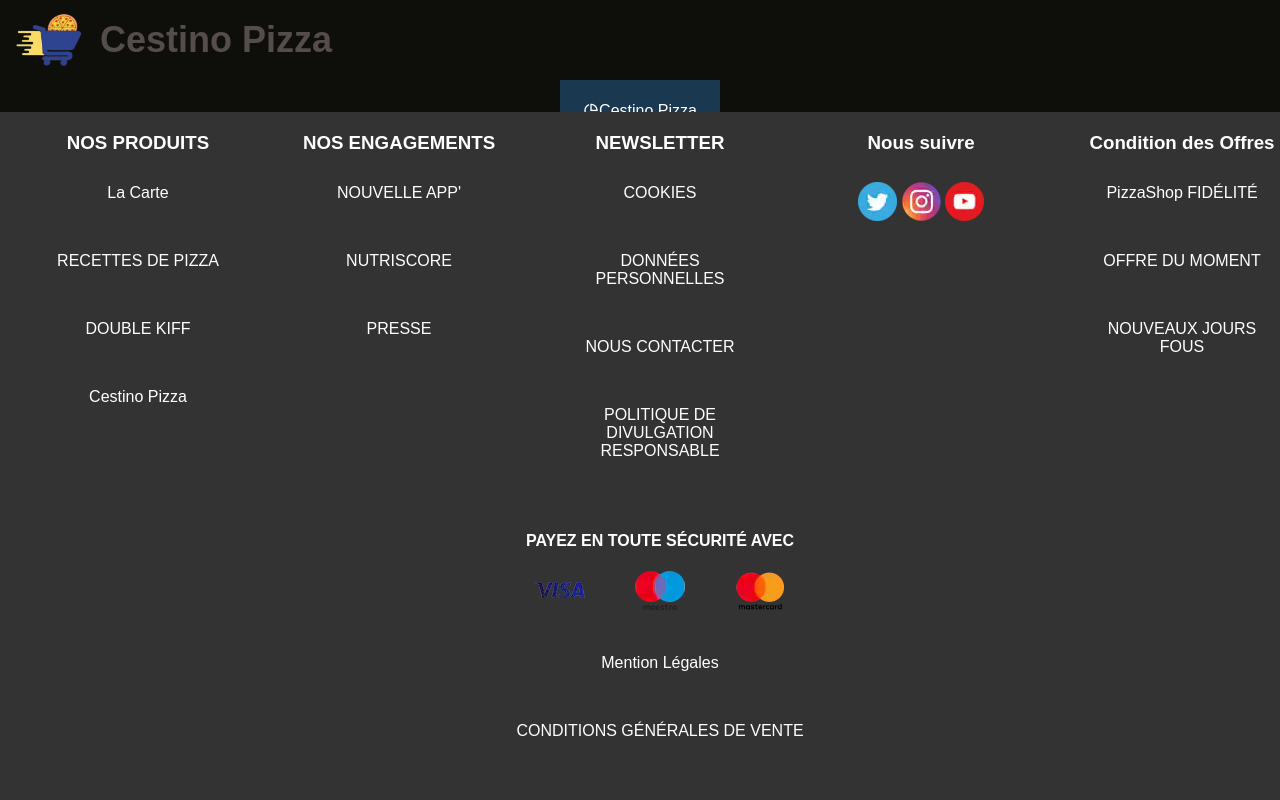
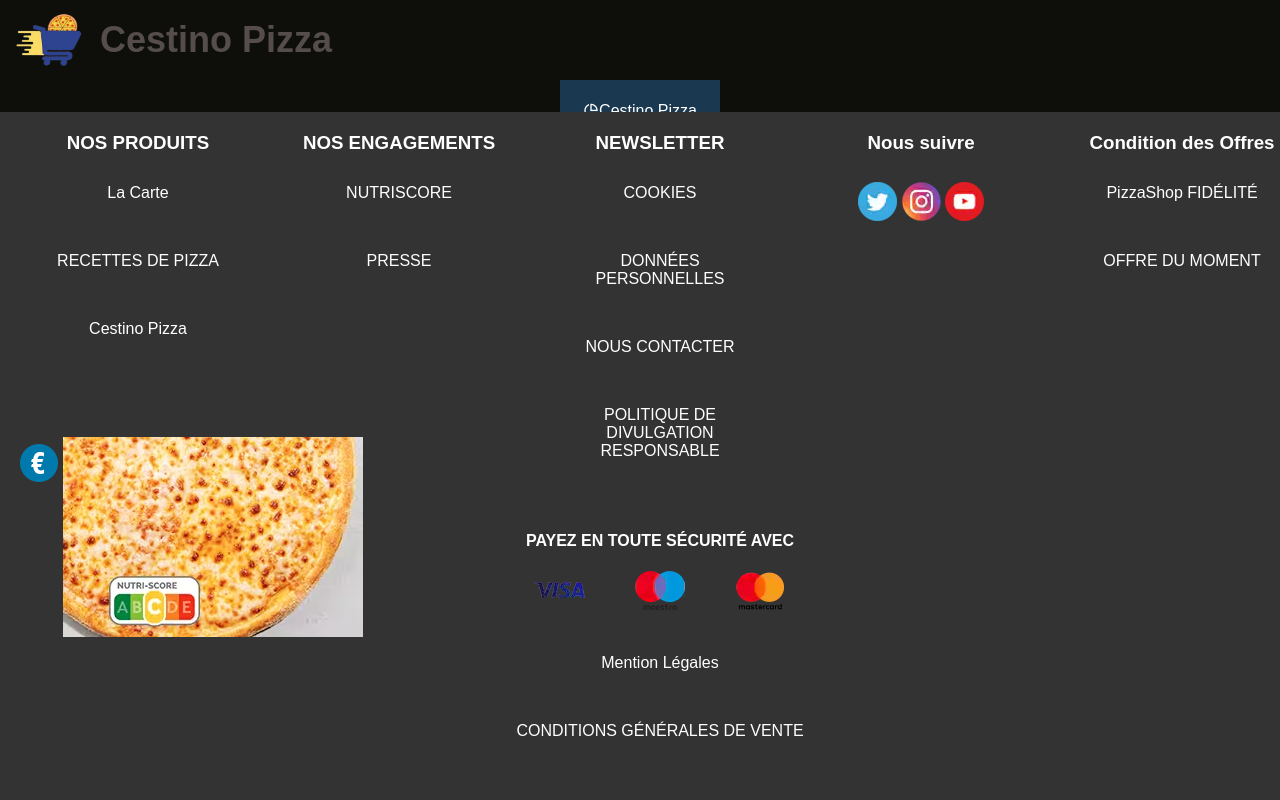
Before and after one commit to ilha92/pizzashop, a PHP site: page /pages/carte.php in a window 1280 px wide. Run offline with PHP 8.4, Linux system fonts and the light colour scheme; some libraries are stand-ins or nearby versions.

Commit message:
fin du site

```diff
--- a/footer.php
+++ b/footer.php
@@ -7,14 +7,12 @@
                 <ul>
                     <li><a href="../pages/carte.php">La Carte</a></li>
                     <li><a href="../footer/recettes.php">RECETTES DE PIZZA</a></li>
-                    <li><a href="#">DOUBLE KIFF</a></li>
                     <li><a href="../index.php">Cestino Pizza</a></li>
                 </ul>
             </div>
             <div class="footer-column">
                 <h3>NOS ENGAGEMENTS</h3>
                 <ul>
-                    <li><a href="#">NOUVELLE APP'</a></li>
                     <li><a href="../footer/nutriscore.php">NUTRISCORE</a></li>
                     <li><a href="../pages/engagements.php">PRESSE</a></li>
                 </ul>
@@ -48,7 +46,6 @@
                 <ul>
                     <li><a href="../footer/fidelite.php">PizzaShop FIDÉLITÉ</a></li>
                     <li><a href="../pages/promos.php">OFFRE DU MOMENT</a></li>
-                    <li><a href="#">NOUVEAUX JOURS FOUS</a></li>
                 </ul>
             </div>
         </div>
--- a/order/confirmation.php
+++ b/order/confirmation.php
@@ -136,5 +136,6 @@ $bdd = null;
         <input type="hidden" name="email" id="email" value="<?php echo isset($_POST['email']) ? $_POST['email'] : '' ?>" />
         <input type="hidden" name="valider" value="true" />
     </form>
+    <br><br><br><br><br><br><br><br><br><br><br><br><br><br><br><br><br><br><br><br><br><br><br><br><br><br><br><br><br><br><br><br>
 </body>
 </html>
--- a/order/valider_commande.php
+++ b/order/valider_commande.php
@@ -74,6 +74,6 @@
          }
      ?>
 </main>
-<br><br><br><br><br><br><br><br><br><br><br><br><br><br><br><br><br><br><br>
+<br><br><br><br><br><br><br><br><br><br><br><br><br><br><br><br><br><br><br><br><br><br><br><br><br><br><br><br><br><br><br><br>
 </body>
 </html>
--- a/pages/carte.php
+++ b/pages/carte.php
@@ -112,7 +112,10 @@ $(document).ready(function() {
         <ul>
         <li>
     <h3>Margherita</h3>
-    <img src="../image/pizza/margherita.avif" alt="">
+    <div style="position: relative;">
+    <img src="../image/pizza/margherita.avif" alt="Margherita">
+    <img src="../image/pizza/basprix.png" alt="" style="position: absolute; top: 0; left: 0; z-index: 2;">
+  </div>
     <h5><p>Description: Pizza classique avec de la sauce tomate, du fromage mozzarella et du basilic.</p></h5>
     <h5><p>Ingrédients: Sauce tomate, fromage mozzarella, basilic.</p></h5>
     <p>Prix: 8,99€</p>
@@ -246,6 +249,14 @@ $(document).ready(function() {
         <button class="commander" data-produit="Reine" data-prix="12.99">Ajouter au panier<i class="ri-price-tag-3-line"></i></button>
     </div>
 </li>
+<li>
+    <h3>Cannibale</h3>
+    <img src="../image/pizza/cannibale.avif" alt=""> <!-- Chemin de l'image de la pizza Beef & Cheddar -->
+    <h5><p>Une pizza avec de la viande de boeuf hachée, du fromage cheddar, des oignons et de la sauce barbecue.</p></h5>
+    <h5><p>Ingrédients: Sauce barbecue, mozzarella, poulet rôti*, merguez*, haché au bœuf assaisonné*..</p></h5>
+    <p>Prix: 11,99€</p>
+    <button class="commander" data-produit="Cannibale" data-prix="11.99">Ajouter au panier<i class="ri-price-tag-3-line"></i></button>
+</li>
 </ul>
 </div>
 
@@ -284,6 +295,17 @@ $(document).ready(function() {
         <p>Prix: 11,99€</p>
         <button class="commander" data-produit="Pizza Vegetarienne" data-prix="11.99">Ajouter au panier<i class="ri-price-tag-3-line"></i></button>
     </li>
+    <li>
+        <h3>Classique Jambon</h3>
+        <div style="position: relative;">
+    <img src="../image/pizza/jambonn.avif" alt="Super Veggie" style="position: relative; z-index: 1;">
+    <img src="../image/pizza/basprix.png" alt="" style="position: absolute; top: 0; left: 0; z-index: 2;">
+  </div>
+        <p>Description: Pizza avec de la sauce tomate, du fromage mozzarella, du jambon de dinde.</p></h5>
+        <h5><p>Ingrédients:Sauce tomate, mozzarella, jambon.</p></h5>
+        <p>Prix: 8€</p>
+        <button class="commander" data-produit="Classique Jambon" data-prix="8">Ajouter au panier<i class="ri-price-tag-3-line"></i></button>
+    </li>
      <li>
          <h4>Authentique Raclette</h4>
          <img src="../image/pizza/authentiqueraclette.avif" alt="Authentique Raclette">
@@ -299,8 +321,10 @@ $(document).ready(function() {
     <ul>
     <li>
         <h3>CHEEKY PIZZA MERGUEZ</h3>
+        <div style="position: relative;">
         <img src="../image/pizza/Cheeky pizza merguez.avif" alt="">
-        <img src="../image/pizza/new.avif" alt=""> <!-- Chemin de l'image de la pizza Beef & Cheddar -->
+        <img src="../image/pizza/new.avif" alt="" style="position: absolute; top: 0; left: 0;">
+        </div>
         <h5><p class="description">Une pizza épicée à la merguez garnie de poivrons et de frites, accompagnée d'une sauce blanche kebab.</p></h5>
         <h5><p class="ingredients">Ingrédients : Sauce tomate, mozzarella, viande kebab, duo de poivrons, Domino's Fries, sauce blanche kebab.</p></h5>
         <p>Prix:14 €</p>
@@ -308,8 +332,10 @@ $(document).ready(function() {
     </li>
     <li>
         <h4>SUMMER GRILLED</h4>
+        <div style="position: relative;">
         <img src="../image/pizza/summer grilled.avif" alt="Authentique Raclette">
-        <img src="../image/pizza/new.avif" alt="">
+        <img src="../image/pizza/new.avif" alt="" style="position: absolute; top: 0; left: 0;">
+        </div>
         <h5><p class="description">Une pizza légère avec des légumes grillés, des olives et des tomates, agrémentée d'origan.</p></h5>
         <h5><p class="ingredients">Ingrédients : Sauce tomate, mozzarella, mélange de légumes grillés
             (aubergines, courgettes, poivrons rouges et jaunes),olives Kalamata bio, tomates fraîches, origan.</p></h5>
@@ -318,8 +344,10 @@ $(document).ready(function() {
     </li>
     <li>
         <h4>CHEEKY PIZZA KEBAB</h4>
+        <div style="position: relative;">
         <img src="../image/pizza/cheeky kebab.avif" alt="Divine 3 Fromages">
-        <img src="../image/pizza/new.avif" alt="">
+        <img src="../image/pizza/new.avif" alt="" style="position: absolute; top: 0; left: 0;">
+        </div>
         <h5><p class="description">Une pizza kebab avec une base de sauce tomate, de la mozzarella, de la viande kebab, des poivrons et une sauce blanche kebab.</p></h5>
         <h5><p class="ingredients">Ingrédients : Sauce tomate, mozzarella, viande kebab, duo de poivrons,sauce blanche kebab.</p></h5>
         <p>Prix:12.20 €</p>
@@ -327,8 +355,10 @@ $(document).ready(function() {
     </li>
             <li>
                 <h4>SUBLIM'CURRY</h4>
+                <div style="position: relative;">
                 <img src="../image/pizza/curry.avif" alt="">
-                <img src="../image/pizza/new.avif" alt="">
+                <img src="../image/pizza/new.avif" alt="" style="position: absolute; top: 0; left: 0;">
+                </div>
                 <h5><p class="description">Une pizza SUBLIM'CURRY avec Crème fraîche légère française, mozzarella, oignons, poulet rôti.</p></h5>
                 <h5><p class="ingredients">Ingrédients :Crème fraîche légère française, mozzarella, oignons, poulet rôti, duo de poivrons, sauce au curry.</p></h5>
                 <p>Prix:11.99 €</p>
@@ -336,12 +366,24 @@ $(document).ready(function() {
             </li>
             <li>
                 <h4>CHICK'N GRILLED</h4>
+                <div style="position: relative;">
                 <img src="../image/pizza/CHIKEN GRIL.avif" alt="Chicken & Cheddar">
-                <img src="../image/pizza/new.avif" alt="">
+                <img src="../image/pizza/new.avif" alt="new" style="position: absolute; top: 0; left: 0;">
+                </div>
                 <h5><p class="ingredients">Ingrédients: Sauce tomate, mozzarella, mélange de légumes grillés
                 (aubergines, courgettes, poivrons rouges et jaunes), poulet rôti, tomates fraîches, origan.</p></h5>
                 <p>Prix:13.99 €</p>
         <button class="commander" data-produit="CHICK'N GRILLED" data-prix="13.99">Ajouter au panier<i class="ri-price-tag-3-line"></i></button>
+      </li>
+      <li>
+                <h4>Forestiere</h4>
+                <div style="position: relative;">
+  <img src="../image/pizza/forestiere.avif" alt="Vegan Margherita">
+  <img src="../image/pizza/new.avif" alt="" style="position: absolute; top: 0; left: 0;">
+</div>
+                <h5><p class="ingredients">Ingrédients: Crème fraîche légère française, mozzarella, lardons fumés, oignons, jambon, champignons de Paris, origan.</p></h5>
+                <p>Prix:12.95 €</p>
+        <button class="commander" data-produit="CHICK'N GRILLED" data-prix="12.95">Ajouter au panier<i class="ri-price-tag-3-line"></i></button>
       </li>
     </ul>
 </div>
@@ -372,13 +414,36 @@ $(document).ready(function() {
                 <p>Prix:9.99 €</p>
         <button class="commander" data-produit="Peppina" data-prix="9.99">Ajouter au panier<i class="ri-price-tag-3-line"></i></button>
         </li>
-            <li>
-                <h4>Super Veggie</h4>
-                <img src="../image/pizza/supervegie.avif" alt="Super Veggie">
+        <li>
+  <h4>Super Veggie</h4>
+  <div style="position: relative;">
+    <img src="../image/pizza/supervegie.avif" alt="Super Veggie" style="position: relative; z-index: 1;">
+    <img src="../image/pizza/basprix.png" alt="" style="position: absolute; top: 0; left: 0; z-index: 2;">
+  </div>
+  <h5><p class="description">Une pizza végétarienne généreuse avec une variété de légumes frais et savoureux, idéale pour les amateurs de légumes.</p></h5>
+  <h5><p class="ingredients">Ingrédients : Sauce tomate, mozzarella, roquette, huile d’olive AOP Kalamata.</p></h5>
+  <p>Prix : 5 €</p>
+  <button class="commander" data-produit="Super Veggie" data-prix="7.99">Ajouter au panier <i class="ri-price-tag-3-line"></i></button>
+</li>
+
+      <li>
+                <h4>Rocket Veggie</h4>
+                <img src="../image/pizza/Rocket.avif" alt="Super Veggie">
                 <h5><p class="description">Une pizza végétarienne généreuse avec une variété de légumes frais et savoureux, idéale pour les amateurs de légumes.</p></h5>
                 <h5><p class="ingredients">Ingrédients : Fromage, poivrons, champignons, oignons, tomates, olives, maïs</p></h5>
                 <p>Prix:7.99 €</p>
         <button class="commander" data-produit="Super Veggie" data-prix="7.99">Ajouter au panier<i class="ri-price-tag-3-line"></i></button>
+      </li>
+      <li>
+                <h4>Vegan Margherita</h4>
+                <div style="position: relative;">
+  <img src="../image/pizza/veganmargherita.avif" alt="Vegan Margherita">
+  <img src="../image/pizza/vegan.avif" alt="" style="position: absolute; top: 10px; left: 10px;">
+</div>
+                <h5><p class="description">Une pizza végétarienne généreuse avec une variété de légumes frais et savoureux, idéale pour les amateurs de légumes.</p></h5>
+                <h5><p class="ingredients">Ingrédients : Fromage, poivrons, champignons, oignons, tomates, olives, maïs</p></h5>
+                <p>Prix:7.99 €</p>
+        <button class="commander" data-produit="Vegan Margherita" data-prix="13.99">Ajouter au panier<i class="ri-price-tag-3-line"></i></button>
       </li>
 </ul>
 </div>
@@ -388,6 +453,18 @@ $(document).ready(function() {
             $('#' + category).show();
         }
 </script>
+<div class="centered">
+  <figure>
+    <img src="../image/pizza/new.avif" alt="" srcset="">
+    <figcaption>New = Nouveau produit</figcaption>
+  </figure>
+  <figure>
+    <img src="../image/pizza/basprix.png" alt="" srcset="">
+    <figcaption>Le prix minimum s'applique aux produits suivis de ce pictogramme sur l'ensemble du site. Des suppléments peuvent s'appliquer pour des recettes et tailles différentes.</figcaption>
+  </figure>
+</div>
+</div>
+    <br><br><br>
       <div class="centered">
         <h5>Pour votre santé, évitez de manger trop gras, trop sucré, trop salé</h5>
         <h5>Pour votre santé, évitez de grignoter entre les repas</h5>
--- a/pages/contact.php
+++ b/pages/contact.php
@@ -65,7 +65,7 @@ if (isset($_POST['submit'])) {
              <p>Vous pouvez nous contacter via les coordonnées suivantes :</p>
         <ul>
             <br><br>
-            <p><i class="ri-mail-line"></i>Email : info@pizzashop.com</p>
+            <p><i class="ri-mail-line"></i>Email : iliashamel041@gmail.com</p>
             <br>
             <p><i class="ri-phone-line"></i>Téléphone : +33 123 456 789</p>
             <br>
--- a/pages/panier.php
+++ b/pages/panier.php
@@ -83,6 +83,7 @@ if (isset($_POST['supprimer'])) {
      <h1 style="display: flex; align-items: center;">
      <img src="../image/pizza/panier.png" width="80" height="60" alt="Logo Pizza Shop" style="margin-right: 10px;">Cestino Pizza</h1>
      <?php include_once '../header/navbar.php'; ?>
+     <?php require_once('../footer.php'); ?>
 </header>
     <main>
         <br><br>
@@ -162,5 +163,6 @@ if (isset($_POST['supprimer'])) {
         <h5>Pour votre santé, évitez de manger trop gras, trop sucré, trop salé</h5>
         <h5>Pour votre santé, évitez de grignoter entre les repas</h5>
     </div>
+    <br><br><br><br><br><br><br><br><br><br><br><br><br><br><br><br><br><br><br><br><br>
 </body>
 </html>
--- a/pages/promos.php
+++ b/pages/promos.php
@@ -51,6 +51,7 @@ session_start();
             <li>
                 <h3>Pizza Margherita</h3>
                 <img src="../image/pizza/margherita.avif" alt="">
+                <img src="../image/pizza/basprix.png" alt="" style="position: absolute; top: 0; left: 0; z-index: 2;">
                 <br>
                 <p>Pizza classique avec de la sauce tomate, du fromage et des tomates fraîches.</p>
                 <br>
@@ -71,7 +72,7 @@ session_start();
             <li>
          <h3>CHEEKY PIZZA MERGUEZ</h3>
          <img src="../image/pizza/Cheeky pizza merguez.avif" alt=""> <!-- Chemin de l'image de la pizza Beef & Cheddar -->
-         <img src="../image/pizza/new.avif" alt="">
+         <img src="../image/pizza/new.avif" alt="" style="position: absolute; top: 0; left: 0; z-index: 2;">
          <h5><p class="description">Une pizza épicée à la merguez garnie de poivrons et de frites, accompagnée d'une sauce blanche kebab.</p></h5>
          <h5><p class="ingredients">Ingrédients : Sauce tomate, mozzarella, viande kebab, duo de poivrons, Domino's Fries, sauce blanche kebab.</p></h5>
          <p>Prix:14 €</p>
@@ -80,7 +81,7 @@ session_start();
          <li>
          <h4>SUMMER GRILLED</h4>
          <img src="../image/pizza/summer grilled.avif" alt="Authentique Raclette">
-         <img src="../image/pizza/new.avif" alt="">
+         <img src="../image/pizza/new.avif" alt="" style="position: absolute; top: 0; left: 0; z-index: 2;">
          <h5><p class="description">Une pizza légère avec des légumes grillés, des olives et des tomates, agrémentée d'origan.</p></h5>
          <h5><p class="ingredients">Ingrédients : Sauce tomate, mozzarella, mélange de légumes grillés (aubergines, courgettes, poivrons rouges et jaunes),olives Kalamata bio, tomates fraîches, origan.</p></h5>
          <p>Prix:13 €</p>
--- a/style/style.css
+++ b/style/style.css
@@ -684,3 +684,15 @@ footer a:hover {
         .upload-button i {
           font-size: 26px;
         }
+
+      /*newprix*/
+
+        figure {
+          display: flex;
+          align-items: center;
+          margin-right: 20px; /* Espacement entre l'image et le texte */
+        }
+
+        figcaption {
+          margin-left: 10px; /* Espacement entre l'image et le texte */
+        }
```
Also changed, not shown: acces/users/avatars/31.gif (added), acces/users/avatars/timmy.gif (added), image/pizza/Rocket.avif (added), image/pizza/basprix.png (added), image/pizza/cannibale.avif (added), image/pizza/chessy.avif (added), image/pizza/forestiere.avif (added), image/pizza/jambonn.avif (added), image/pizza/vegan.avif (added).
